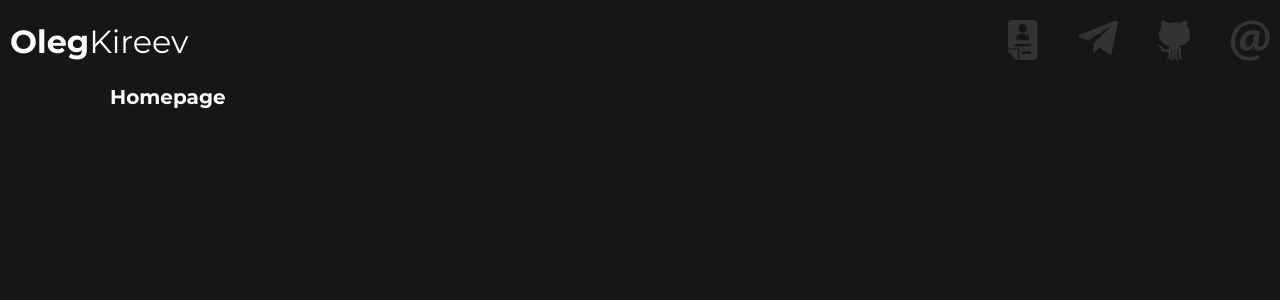
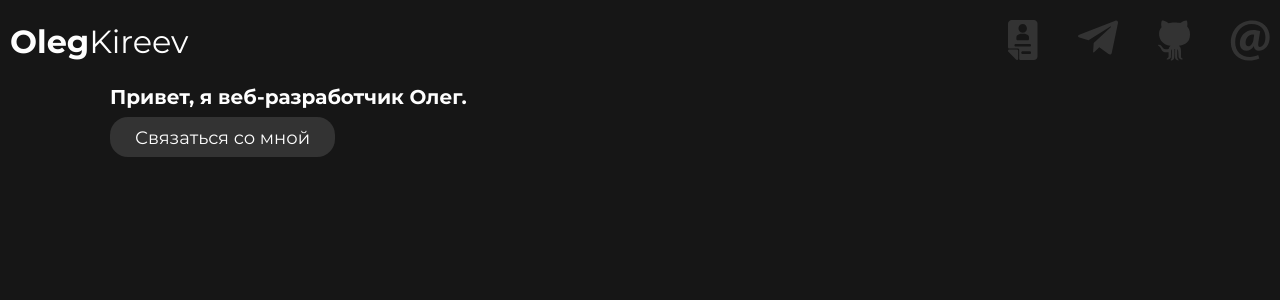
Before and after one commit to FluckyMENDES/portfolio, a React (Create React App) app: page / in a window 1280 px wide. Shown: the top 300 px of the page. Built offline with nearby package versions, Linux system fonts and the light colour scheme.

Commit message:
Изменено использование CSS-переменных на SCSS-переменные. Создан универсальный компонент Button. Создан компонент Hero.

```diff
--- a/src/App.js
+++ b/src/App.js
@@ -1,6 +1,6 @@
 import React, { useState } from 'react';
 import 'normalize.css';
-import './App.css';
+import classes from './App.scss';
 import Homepage from './pages/Homepage/Homepage';
 import Layout from './hoc/Layout/Layout';
 
@@ -8,7 +8,7 @@ function App() {
   const [contentTopOffset, setContentTopOffset] = useState(0);
 
   return (
-    <div className="App">
+    <div className={classes.App}>
       <Layout contentTopOffset={contentTopOffset} setContentTopOffset={setContentTopOffset}>
         <Homepage />
       </Layout>
--- a/src/App.css
+++ b/src/App.scss
@@ -1,3 +1,5 @@
+@import './assets/scss/variables';
+
 @font-face {
   font-family: 'Montserrat';
   src: url('./assets/fonts/Montserrat-Bold.woff2') format('woff2'),
@@ -17,17 +19,35 @@
 }
 
 :root {
-  --color-dark-gray: #333333;
-  --color-black: #161616;
+  /* --color-black: #161616;
   --color-white: #fefefe;
+  --color-blue: #0d6efd;
   --color-indigo: #6610f2;
+  --color-purple: #6f42c1;
+  --color-pink: #d63384;
+  --color-red: #dc3545;
+  --color-orange: #fd7e14;
+  --color-yellow: #ffc107;
+  --color-green: #198754;
+  --color-teal: #20c997;
+  --color-cyan: #0dcaf0;
+  --color-gray-100: #f8f9fa;
+  --color-gray-200: #e9ecef;
+  --color-gray-300: #dee2e6;
+  --color-gray-400: #ced4da;
+  --color-gray-500: #adb5bd;
+  --color-gray-600: #6c757d;
+  --color-gray-700: #495057;
+  --color-gray-800: #333333;
+  --color-gray-900: #212529; */
 }
 
+html,
 body {
   font-family: Montserrat, Arial, serif;
   font-size: 10px;
-  background-color: var(--color-black);
-  color: var(--color-white);
+  background-color: $color-black;
+  color: $color-white;
 }
 
 * {
--- /dev/null
+++ b/src/assets/scss/variables.scss
@@ -0,0 +1,21 @@
+$color-black: #161616;
+$color-white: #fefefe;
+$color-blue: #0d6efd;
+$color-indigo: #6610f2;
+$color-purple: #6f42c1;
+$color-pink: #d63384;
+$color-red: #dc3545;
+$color-orange: #fd7e14;
+$color-yellow: #ffc107;
+$color-green: #198754;
+$color-teal: #20c997;
+$color-cyan: #0dcaf0;
+$color-gray-100: #f8f9fa;
+$color-gray-200: #e9ecef;
+$color-gray-300: #dee2e6;
+$color-gray-400: #ced4da;
+$color-gray-500: #adb5bd;
+$color-gray-600: #6c757d;
+$color-gray-700: #495057;
+$color-gray-800: #333333;
+$color-gray-900: #212529;
--- a/src/components/Header/Header.js
+++ b/src/components/Header/Header.js
@@ -7,7 +7,7 @@ function Header({ setContentTopOffset }) {
 
   useEffect(() => {
     setContentTopOffset(headerEl.current.getBoundingClientRect().height);
-  }, []);
+  }, [setContentTopOffset]);
 
   return (
     <header className={classes.Header} ref={headerEl}>
--- a/src/components/Header/Header.module.scss
+++ b/src/components/Header/Header.module.scss
@@ -1,3 +1,5 @@
+@import './../../assets/scss/variables';
+
 .Header {
   display: flex;
   justify-content: space-between;
@@ -7,14 +9,14 @@
   position: fixed;
   top: 0;
   left: 0;
-  background-color: #161616;
-  color: #fefefe;
+  background-color: $color-black;
+  color: $color-white;
 }
 
 .HeaderLogo {
-  font-size: 3.2em;
+  font-size: 3.2rem;
 
   @media screen and (max-width: 575px) {
-    font-size: 2.4em;
+    font-size: 2.4rem;
   }
 }
--- /dev/null
+++ b/src/components/Hero/Hero.js
@@ -0,0 +1,14 @@
+import React from 'react';
+import Title from '../Title/Title';
+import Button from '../UI/Button/Button';
+
+function Hero() {
+  return (
+    <section>
+      <Title level={1}>Привет, я веб-разработчик Олег.</Title>
+      <Button type="dark">Связаться со мной</Button>
+    </section>
+  );
+}
+
+export default Hero;
--- a/src/components/Title/Title.module.scss
+++ b/src/components/Title/Title.module.scss
@@ -1,4 +1,4 @@
 .Title {
   margin-top: 0;
-  margin-bottom: 0.5rem;
+  margin-bottom: 1rem;
 }
--- a/src/components/UI/Anchor/Anchor.module.scss
+++ b/src/components/UI/Anchor/Anchor.module.scss
@@ -1,13 +1,15 @@
+@import './../../../assets/scss/variables';
+
 .Anchor {
-  $active_color: var(--color-indigo);
-  color: var(--color-dark-gray);
+  $active_color: $color-indigo;
+  color: $color-gray-800;
   transition: 0.1s ease-in;
 
   &:hover,
   &:focus-visible,
   &:hover svg,
   &:focus-visible svg {
-    color: var(--color-indigo);
+    color: $color-indigo;
   }
 
   &:active,
@@ -16,7 +18,7 @@
   }
 
   & svg {
-    color: var(--color-dark-gray);
+    color: $color-gray-800;
     transition: 0.1s ease-in;
   }
 }
--- /dev/null
+++ b/src/components/UI/Button/Button.js
@@ -0,0 +1,16 @@
+import React from 'react';
+import classes from './Button.module.scss';
+
+function Button({ children, type = 'dark' }) {
+  const cls = [classes.Button];
+
+  if (type) cls.push(classes[type]);
+
+  return (
+    <button className={cls.join(' ')} type="button">
+      {children}
+    </button>
+  );
+}
+
+export default Button;
--- /dev/null
+++ b/src/components/UI/Button/Button.module.scss
@@ -0,0 +1,90 @@
+@import './../../../assets/scss/variables';
+
+.Button {
+  display: inline-block;
+  padding: 10px 25px;
+  background-color: $color-gray-500;
+  color: $color-white;
+  border: none;
+  border-radius: 1.8rem;
+  font-size: 1.8rem;
+  cursor: pointer;
+  transition: 0.15s background-color ease;
+
+  &:hover,
+  &:focus-visible {
+    background-color: darken($color: $color-gray-500, $amount: 5%);
+  }
+
+  &:active {
+    background-color: darken($color: $color-gray-500, $amount: 10%);
+  }
+
+  &.dark {
+    background-color: $color-gray-800;
+
+    &:hover,
+    &:focus-visible {
+      background-color: lighten($color: $color-gray-800, $amount: 5%);
+    }
+
+    &:active {
+      background-color: lighten($color: $color-gray-800, $amount: 10%);
+    }
+  }
+
+  &.success {
+    background-color: $color-green;
+
+    &:hover,
+    &:focus-visible {
+      background-color: lighten($color: $color-green, $amount: 7%);
+    }
+
+    &:active {
+      background-color: lighten($color: $color-green, $amount: 14%);
+    }
+  }
+
+  &.warning {
+    background-color: $color-yellow;
+    color: $color-black;
+    font-weight: 700;
+
+    &:hover,
+    &:focus-visible {
+      background-color: darken($color: $color-yellow, $amount: 10%);
+    }
+
+    &:active {
+      background-color: darken($color: $color-yellow, $amount: 20%);
+    }
+  }
+
+  &.error {
+    background-color: $color-red;
+
+    &:hover,
+    &:focus-visible {
+      background-color: darken($color: $color-red, $amount: 10%);
+    }
+
+    &:active {
+      background-color: darken($color: $color-red, $amount: 20%);
+    }
+  }
+
+  &.info {
+    background: $color-cyan;
+    color: $color-black;
+
+    &:hover,
+    &:focus-visible {
+      background-color: darken($color: $color-cyan, $amount: 7%);
+    }
+
+    &:active {
+      background-color: darken($color: $color-cyan, $amount: 14%);
+    }
+  }
+}
--- a/src/pages/Homepage/Homepage.js
+++ b/src/pages/Homepage/Homepage.js
@@ -1,10 +1,10 @@
 import React from 'react';
-import Title from './../../components/Title/Title';
+import Hero from '../../components/Hero/Hero';
 
 function Homepage() {
   return (
     <div className="container">
-      <Title level={1}>Homepage</Title>
+      <Hero />
     </div>
   );
 }
```
